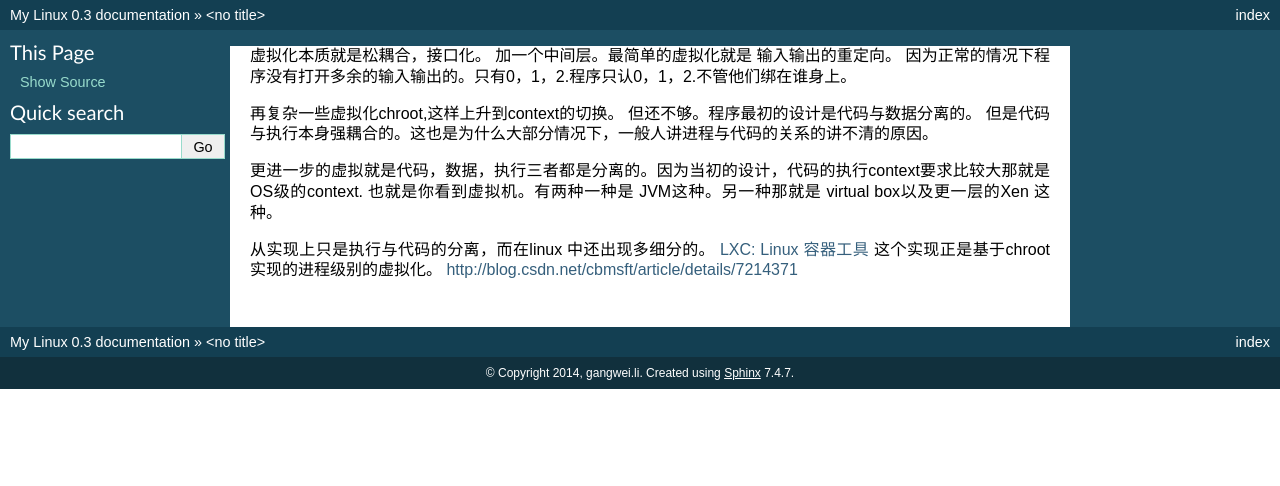
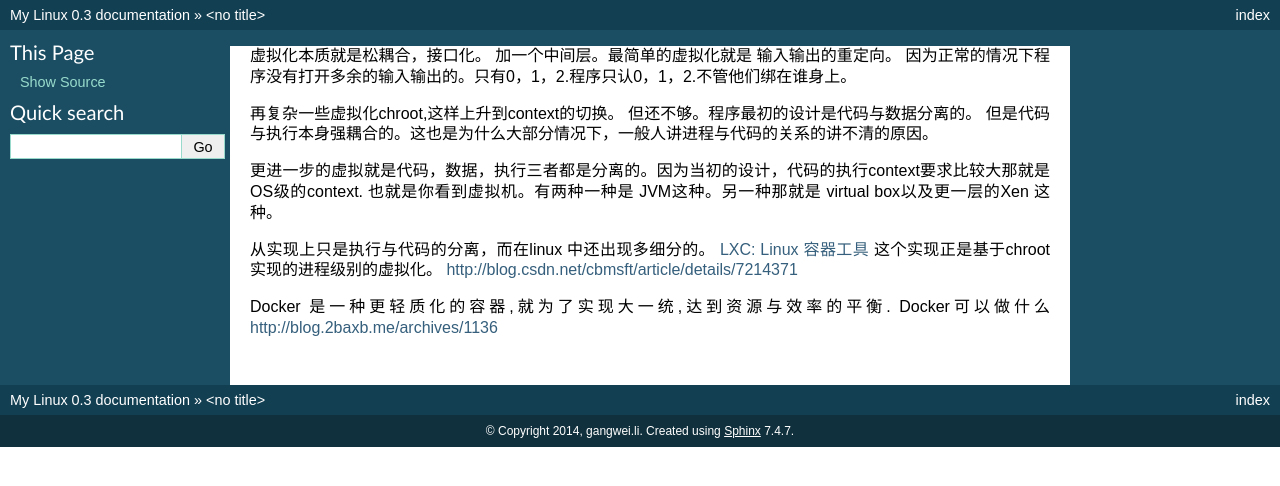
Before and after one commit to gwli/MyLinux, a Sphinx documentation site: the page built from source/content/Stage_3/Virtualization.rst, in a window 1280 px wide. Shown: the top 486 px of the page. Built offline with Sphinx 7.4.7, drawn with Linux system fonts in a browser that asks for light colours; formulas are drawn with MathJax 3.

Commit message:
Docker 用途

```diff
--- a/source/content/Stage_3/Virtualization.rst
+++ b/source/content/Stage_3/Virtualization.rst
@@ -7,3 +7,7 @@
 从实现上只是执行与代码的分离，而在linux 中还出现多细分的。
 `LXC: Linux 容器工具 <http://www.ibm.com/developerworks/cn/linux/l-lxc-containers/index.html>`_  这个实现正是基于chroot 实现的进程级别的虚拟化。
 http://blog.csdn.net/cbmsft/article/details/7214371
+
+
+Docker 是一种更轻质化的容器,就为了实现大一统,达到资源与效率的平衡.
+Docker可以做什么 http://blog.2baxb.me/archives/1136
```
